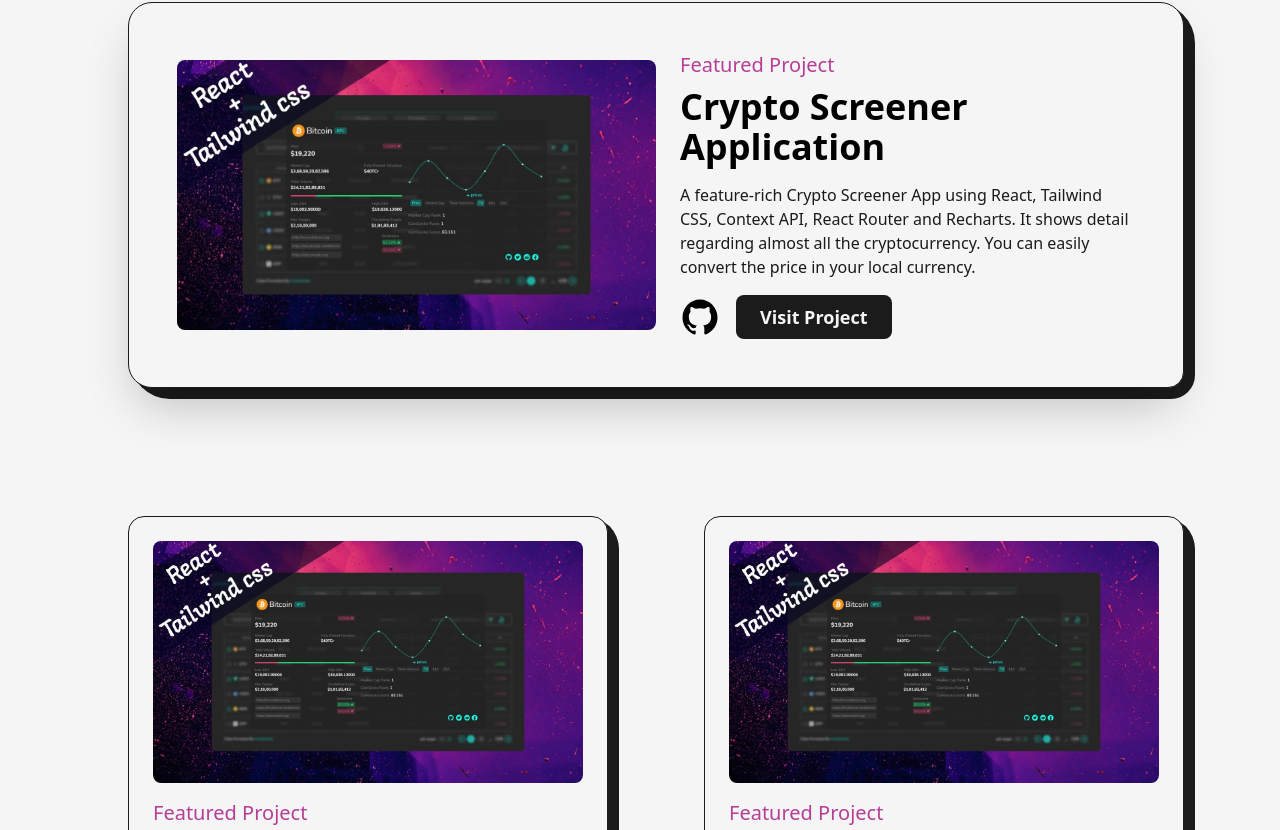
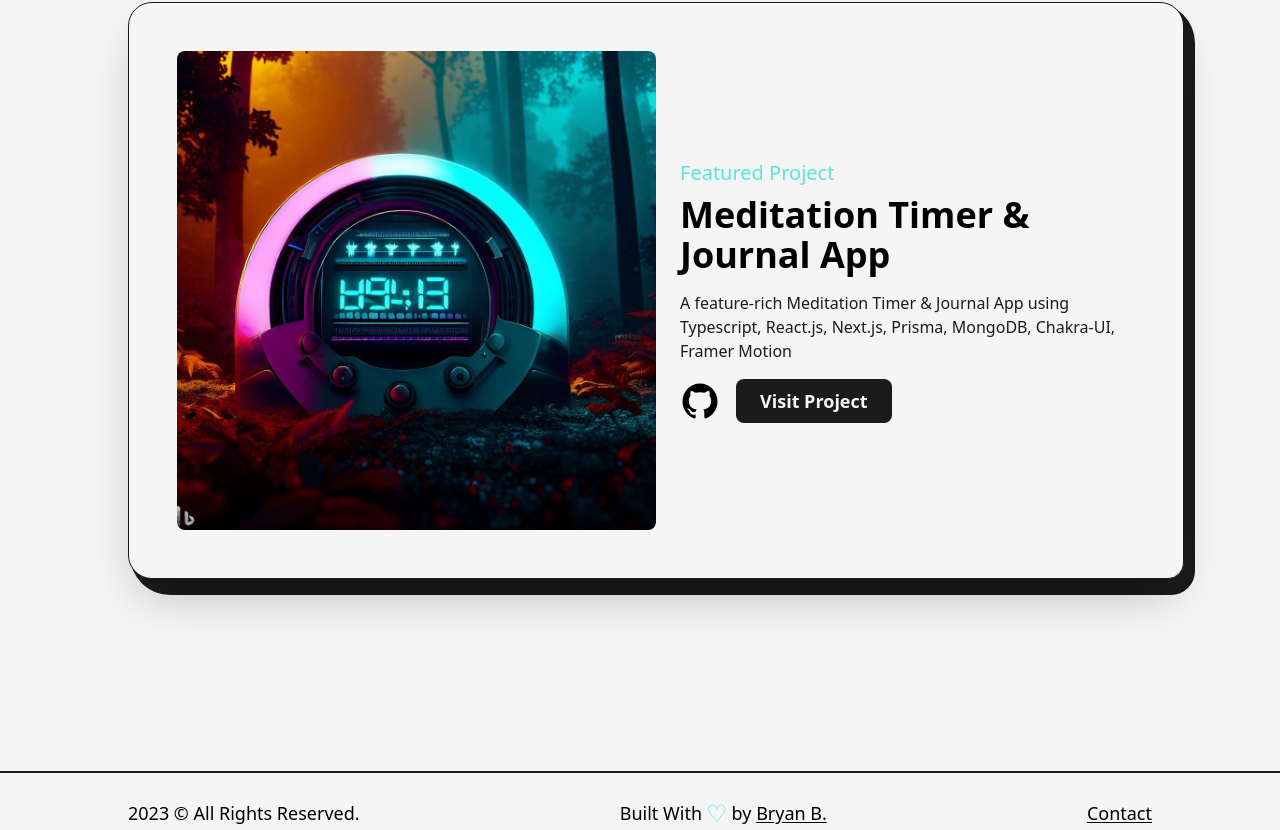
Before and after one commit to bryanbuitrago/portfolio-site, a Next.js app: page /projects in a window 1280 px wide. Shown: the part 430-1260 px from the top of the page. Built offline with nearby package versions, Linux system fonts and the light colour scheme.

Commit message:
Edit code.

```diff
--- a/src/pages/projects.js
+++ b/src/pages/projects.js
@@ -4,7 +4,7 @@ import Head from "next/head"
 import Link from "next/link"
 import Image from "next/image"
 import { GithubIcon } from "@/components/Icons"
-import project1 from '../../public/images/projects/crypto-screener-cover-image.jpg'
+import project1 from '../../public/images/projects/meditaion-timer-cover-image.jpeg'
 import { motion } from 'framer-motion'
 import TransitionEffect from "@/components/TransitionEffect"
 
@@ -30,7 +30,7 @@ const FeaturedProject = ({ type, title, summary, img, link, github }) => {
             </Link>
 
             <div className='w-1/2 flex flex-col items-start justify-between pl-6 lg:w-full lg:pl-0 lg:pt-6'>
-                <span className='text-primary dark:text-primaryDark font-medium text-xl xs:text-base'>{type}</span>
+                <span className='text-primaryDark dark:text-primaryDark font-medium text-xl xs:text-base'>{type}</span>
                 <Link href={link} target='_blank' className='hover:underline underline-offset-2'>
                     <h2 className='my-2 w-full text-left text-4xl font-bold dark:text-light sm:text-sm'>{title}</h2>
                 </Link>
@@ -72,7 +72,7 @@ const Project = ({ title, type, img, link, github }) => {
             </Link>
 
             <div className='w-full flex flex-col items-start justify-between mt-4'>
-                <span className='text-primary dark:text-primaryDark font-medium text-xl lg:text-lg md:text-base'>{type}</span>
+                <span className='text-primaryDark dark:text-primaryDark font-medium text-xl lg:text-lg md:text-base'>{type}</span>
                 <Link href={link} target='_blank' className='hover:underline underline-offset-2'>
                     <h2 className='my-2 w-full text-left text-3xl font-bold lg:text-2xl'>{title}</h2>
                 </Link>
@@ -106,19 +106,18 @@ const projects = () => {
                     <div className='grid grid-cols-12 gap-24 gap-y-32 xl:gap-x-16 lg:gap-x-8 md:gap-y-24 sm:gap-x-0'>
                         <div className='col-span-12'>
                             <FeaturedProject
-                                title='Crypto Screener Application'
+                                title='Meditation Timer & Journal App'
                                 img={project1}
-                                summary='A feature-rich Crypto Screener App using React, Tailwind CSS, Context API, React Router and Recharts.
-                            It shows detail regarding almost all the cryptocurrency. You can easily convert the price in your
-                            local currency.'
-                                link='/'
-                                github='/'
+                                summary='A feature-rich Meditation Timer & Journal App using
+                                         Typescript, React.js, Next.js, Prisma, MongoDB, Chakra-UI, Framer Motion'
+                                link='https://meditate-bryanbuitrago.vercel.app/'
+                                github='https://github.com/bryanbuitrago/meditate'
                                 type='Featured Project'
                             />
                         </div>
-                        <div className='col-span-6 sm:col-span-12'>
+                        {/* <div className='col-span-6 sm:col-span-12'>
                             <Project
-                                title='Crypto Screener Application'
+                                title='Portfolio App'
                                 img={project1}
                                 link='/'
                                 github='/'
@@ -133,7 +132,7 @@ const projects = () => {
                                 github='/'
                                 type='Featured Project'
                             />
-                        </div>
+                        </div> */}
                     </div>
                 </Layout>
             </main>
```
